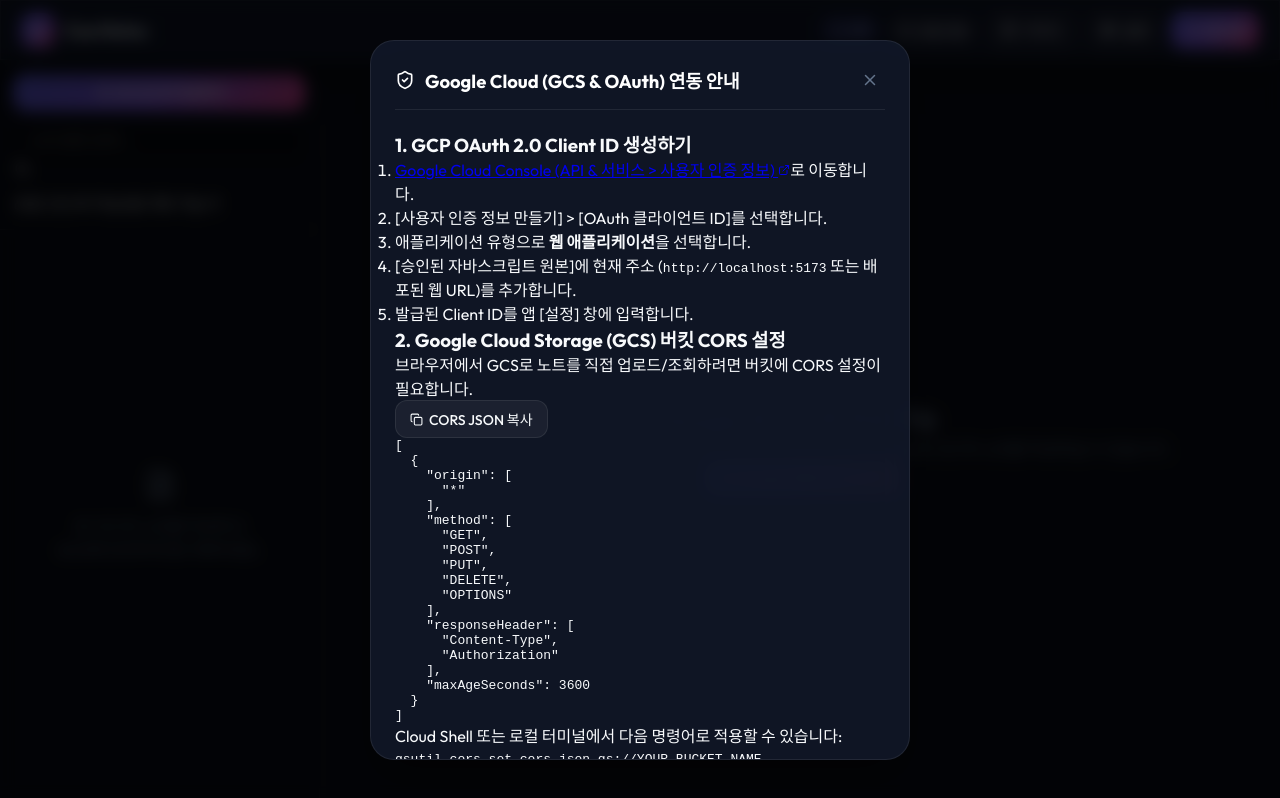
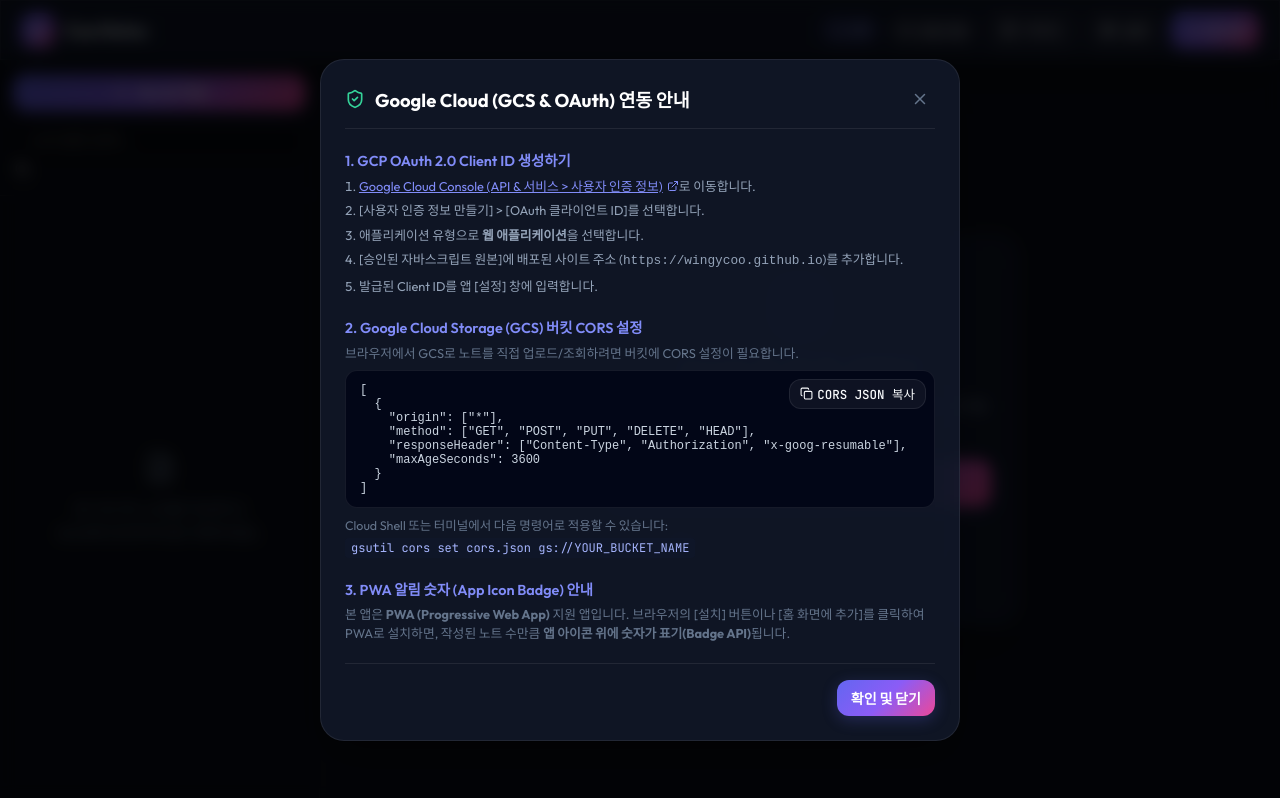
Before and after one commit to wingycoo/cue, a React (Vite) app: page / in a window 1280 px wide. Both pictures are taken after a click on the button "가이드". Built offline with nearby package versions, Linux system fonts and the light colour scheme.

Commit message:
fix(ui): eliminate unstyled Tailwind classes, fix PC and mobile layout, add semantic CSS for auth notices and login hero screen

```diff
--- a/src/components/Editor.tsx
+++ b/src/components/Editor.tsx
@@ -140,22 +140,27 @@
   if (!isLoggedIn && !note) {
     return (
       <div className="editor-workspace empty-state">
-        <div className="p-8 rounded-3xl bg-indigo-500/10 border border-indigo-500/25 max-w-md mx-4 text-center shadow-2xl backdrop-blur-xl">
-          <div className="w-16 h-16 rounded-2xl bg-indigo-500/20 text-indigo-400 mx-auto mb-4 flex items-center justify-center shadow-lg shadow-indigo-500/15">
-            <Lock size={32} />
+        <div className="login-hero-card glass-panel">
+          <div className="login-hero-icon">
+            <Lock size={30} />
           </div>
-          <h2 className="text-xl font-bold text-white mb-2">Google 로그인 후 작성 가능</h2>
-          <p className="text-sm text-slate-300 mb-6 leading-relaxed">
-            동기화 오류를 방지하고 안전한 GCS 클라우드 실시간 저장을 위해 Google 로그인 후 노트를 작성하실 수 있습니다.
+          <h2 className="login-hero-title">Google 로그인 후 시작하기</h2>
+          <p className="login-hero-desc">
+            노트가 Google Cloud Storage에 안전하게 보관되고 모든 기기에서 실시간으로 동기화됩니다.
           </p>
           <button
             type="button"
-            className="glass-btn btn-primary w-full justify-center py-3 text-base shadow-lg"
+            className="glass-btn btn-primary login-hero-btn"
             onClick={onLogin}
           >
             <LogIn size={18} />
             <span>Google 계정으로 로그인</span>
           </button>
+          <div className="login-hero-badges">
+            <span className="login-badge">☁️ GCS 개인 버킷 저장</span>
+            <span className="login-badge">⚡ 실시간 자동 동기화</span>
+            <span className="login-badge">📱 모바일 PWA 지원</span>
+          </div>
         </div>
       </div>
     );
@@ -171,11 +176,11 @@
             <span>목록</span>
           </button>
         )}
-        <div className="p-6 rounded-full bg-indigo-500/10 text-indigo-400 mb-2">
-          <ImageIcon size={48} />
+        <div className="login-hero-icon">
+          <ImageIcon size={30} />
         </div>
-        <h2 className="text-xl font-semibold text-slate-200">선택된 노트가 없습니다</h2>
-        <p className="text-sm text-slate-400 max-w-sm">
+        <h2 className="login-hero-title">선택된 노트가 없습니다</h2>
+        <p className="login-hero-desc">
           목록에서 노트를 선택하거나 [새 노트 작성] 버튼을 클릭하여 작성을 시작하세요.
         </p>
       </div>
@@ -237,18 +242,18 @@
     <div className="editor-workspace">
       {/* Read-only login banner if viewing note without login */}
       {!isLoggedIn && (
-        <div className="p-3 mx-4 mt-3 rounded-xl bg-amber-500/10 border border-amber-500/25 text-xs text-amber-200 flex items-center justify-between">
-          <span className="flex items-center gap-1.5 font-medium">
-            <Lock size={13} className="shrink-0" />
-            <span>읽기 전용 모드입니다. 노트를 편집하거나 새로 작성하려면 Google 로그인이 필요합니다.</span>
-          </span>
+        <div className="auth-notice-bar">
+          <div className="auth-notice-text">
+            <Lock size={14} className="shrink-0" />
+            <span>읽기 전용 모드입니다. 노트를 편집하려면 Google 로그인이 필요합니다.</span>
+          </div>
           <button
             type="button"
-            className="glass-btn btn-primary text-xs py-1 px-3 ml-2 shrink-0"
+            className="glass-btn btn-primary btn-sm shrink-0"
             onClick={onLogin}
           >
             <LogIn size={13} />
-            <span>로그인하기</span>
+            <span>로그인</span>
           </button>
         </div>
       )}
@@ -267,15 +272,26 @@
               <span>목록</span>
             </button>
           )}
-          <span className="text-xs text-slate-400 font-medium">
+          <span className="note-date-text">
             마지막 수정: {formatDate(note.updatedAt)}
           </span>
         </div>
 
         <div className="editor-header-actions">
+          {!isLoggedIn && (
+            <button
+              type="button"
+              className="glass-btn btn-primary btn-sm"
+              onClick={onLogin}
+              title="Google 로그인하여 편집"
+            >
+              <LogIn size={14} />
+              <span className="btn-label-desktop">로그인</span>
+            </button>
+          )}
           <button
             type="button"
-            className={`glass-btn ${copied ? 'text-emerald-400 border-emerald-500/40 bg-emerald-500/10' : ''}`}
+            className={`glass-btn ${copied ? 'btn-copied' : ''}`}
             onClick={handleCopyContent}
             title="노트 전체 텍스트 복사"
           >
@@ -284,7 +300,7 @@
           </button>
           <button
             type="button"
-            className={`glass-btn ${note.pinned ? 'text-indigo-400 border-indigo-500/40 bg-indigo-500/10' : ''}`}
+            className={`glass-btn ${note.pinned ? 'btn-pinned' : ''}`}
             onClick={() => onTogglePin(note.id)}
             title={note.pinned ? '고정 해제' : '상단 고정'}
           >
@@ -293,7 +309,7 @@
           </button>
           <button
             type="button"
-            className="glass-btn hover:text-rose-400 hover:border-rose-500/40"
+            className="glass-btn btn-delete"
             onClick={() => onDeleteNote(note.id)}
             title="노트 삭제"
           >
@@ -307,7 +323,7 @@
         <div className="editor-toolbar">
           <button
             type="button"
-            className={`icon-btn ${editor.isActive('bold') ? 'text-indigo-400 bg-white/10' : ''}`}
+            className={`icon-btn ${editor.isActive('bold') ? 'active' : ''}`}
             onClick={() => editor.chain().focus().toggleBold().run()}
             title="굵게"
           >
@@ -315,7 +331,7 @@
           </button>
           <button
             type="button"
-            className={`icon-btn ${editor.isActive('italic') ? 'text-indigo-400 bg-white/10' : ''}`}
+            className={`icon-btn ${editor.isActive('italic') ? 'active' : ''}`}
             onClick={() => editor.chain().focus().toggleItalic().run()}
             title="기울임"
           >
@@ -323,7 +339,7 @@
           </button>
           <button
             type="button"
-            className={`icon-btn ${editor.isActive('strike') ? 'text-indigo-400 bg-white/10' : ''}`}
+            className={`icon-btn ${editor.isActive('strike') ? 'active' : ''}`}
             onClick={() => editor.chain().focus().toggleStrike().run()}
             title="취소선"
           >
@@ -331,7 +347,7 @@
           </button>
           <button
             type="button"
-            className={`icon-btn ${editor.isActive('code') ? 'text-indigo-400 bg-white/10' : ''}`}
+            className={`icon-btn ${editor.isActive('code') ? 'active' : ''}`}
             onClick={() => editor.chain().focus().toggleCode().run()}
             title="인라인 코드"
           >
@@ -342,7 +358,7 @@
 
           <button
             type="button"
-            className={`icon-btn ${editor.isActive('heading', { level: 1 }) ? 'text-indigo-400 bg-white/10' : ''}`}
+            className={`icon-btn ${editor.isActive('heading', { level: 1 }) ? 'active' : ''}`}
             onClick={() => editor.chain().focus().toggleHeading({ level: 1 }).run()}
             title="제목 1"
           >
@@ -350,7 +366,7 @@
           </button>
           <button
             type="button"
-            className={`icon-btn ${editor.isActive('heading', { level: 2 }) ? 'text-indigo-400 bg-white/10' : ''}`}
+            className={`icon-btn ${editor.isActive('heading', { level: 2 }) ? 'active' : ''}`}
             onClick={() => editor.chain().focus().toggleHeading({ level: 2 }).run()}
             title="제목 2"
           >
@@ -361,7 +377,7 @@
 
           <button
             type="button"
-            className={`icon-btn ${editor.isActive('bulletList') ? 'text-indigo-400 bg-white/10' : ''}`}
+            className={`icon-btn ${editor.isActive('bulletList') ? 'active' : ''}`}
             onClick={() => editor.chain().focus().toggleBulletList().run()}
             title="글머리 기호 목록"
           >
@@ -369,7 +385,7 @@
           </button>
           <button
             type="button"
-            className={`icon-btn ${editor.isActive('orderedList') ? 'text-indigo-400 bg-white/10' : ''}`}
+            className={`icon-btn ${editor.isActive('orderedList') ? 'active' : ''}`}
             onClick={() => editor.chain().focus().toggleOrderedList().run()}
             title="번호 매기기 목록"
           >
@@ -377,7 +393,7 @@
           </button>
           <button
             type="button"
-            className={`icon-btn ${editor.isActive('codeBlock') ? 'text-indigo-400 bg-white/10' : ''}`}
+            className={`icon-btn ${editor.isActive('codeBlock') ? 'active' : ''}`}
             onClick={() => editor.chain().focus().toggleCodeBlock().run()}
             title="코드 블록"
           >
@@ -385,7 +401,7 @@
           </button>
           <button
             type="button"
-            className={`icon-btn ${editor.isActive('blockquote') ? 'text-indigo-400 bg-white/10' : ''}`}
+            className={`icon-btn ${editor.isActive('blockquote') ? 'active' : ''}`}
             onClick={() => editor.chain().focus().toggleBlockquote().run()}
             title="인용구"
           >
@@ -403,7 +419,8 @@
           />
           <button
             type="button"
-            className="icon-btn text-indigo-400 hover:bg-indigo-500/20 shrink-0"
+            className="icon-btn"
+            style={{ color: '#818cf8' }}
             onClick={() => fileInputRef.current?.click()}
             title="이미지 파일 첨부"
           >
--- a/src/components/GuideModal.tsx
+++ b/src/components/GuideModal.tsx
@@ -1,5 +1,5 @@
 import React, { useState } from 'react';
-import { X, Copy, Check, ExternalLink, ShieldCheck } from 'lucide-react';
+import { X, ShieldCheck, Copy, Check, ExternalLink } from 'lucide-react';
 
 interface GuideModalProps {
   isOpen: boolean;
@@ -11,18 +11,14 @@
 
   if (!isOpen) return null;
 
-  const corsJson = JSON.stringify(
-    [
-      {
-        origin: ['*'],
-        method: ['GET', 'POST', 'PUT', 'DELETE', 'OPTIONS'],
-        responseHeader: ['Content-Type', 'Authorization'],
-        maxAgeSeconds: 3600,
-      },
-    ],
-    null,
-    2
-  );
+  const corsJson = `[
+  {
+    "origin": ["*"],
+    "method": ["GET", "POST", "PUT", "DELETE", "HEAD"],
+    "responseHeader": ["Content-Type", "Authorization", "x-goog-resumable"],
+    "maxAgeSeconds": 3600
+  }
+]`;
 
   const copyCors = () => {
     navigator.clipboard.writeText(corsJson);
@@ -32,10 +28,10 @@
 
   return (
     <div className="modal-overlay" onClick={onClose}>
-      <div className="modal-content glass-panel max-w-2xl" onClick={(e) => e.stopPropagation()}>
+      <div className="modal-content glass-panel" style={{ maxWidth: '640px' }} onClick={(e) => e.stopPropagation()}>
         <div className="modal-header">
           <div className="modal-title">
-            <ShieldCheck size={20} className="text-emerald-400 shrink-0" />
+            <ShieldCheck size={20} className="shrink-0" style={{ color: '#34d399' }} />
             <span>Google Cloud (GCS & OAuth) 연동 안내</span>
           </div>
           <button type="button" className="icon-btn shrink-0" onClick={onClose} aria-label="닫기">
@@ -43,28 +39,28 @@
           </button>
         </div>
 
-        <div className="space-y-6 text-sm text-slate-300">
+        <div style={{ display: 'flex', flexDirection: 'column', gap: '20px', fontSize: '0.85rem', color: 'var(--text-secondary)' }}>
           {/* Step 1 */}
           <div>
-            <h3 className="font-semibold text-indigo-400 mb-1 flex items-center gap-2">
+            <h3 style={{ fontWeight: 600, color: '#818cf8', marginBottom: '6px', display: 'flex', alignItems: 'center', gap: '6px', fontSize: '0.9rem' }}>
               1. GCP OAuth 2.0 Client ID 생성하기
             </h3>
-            <ol className="list-decimal list-inside space-y-1 text-slate-300 text-xs leading-relaxed">
+            <ol style={{ listStyle: 'decimal inside', lineHeight: '1.6', fontSize: '0.8rem', display: 'flex', flexDirection: 'column', gap: '4px' }}>
               <li>
                 <a
                   href="https://console.cloud.google.com/apis/credentials"
                   target="_blank"
                   rel="noreferrer"
-                  className="text-indigo-400 underline inline-flex items-center gap-1"
+                  style={{ color: '#818cf8', textDecoration: 'underline', display: 'inline-flex', alignItems: 'center', gap: '4px' }}
                 >
-                  Google Cloud Console (API & 서비스 &gt; 사용자 인증 정보) <ExternalLink size={12} />
+                  Google Cloud Console (API &amp; 서비스 &gt; 사용자 인증 정보) <ExternalLink size={12} />
                 </a>
                 로 이동합니다.
               </li>
               <li>[사용자 인증 정보 만들기] &gt; [OAuth 클라이언트 ID]를 선택합니다.</li>
               <li>애플리케이션 유형으로 <strong>웹 애플리케이션</strong>을 선택합니다.</li>
               <li>
-                [승인된 자바스크립트 원본]에 현재 주소 (<code>http://localhost:5173</code> 또는 배포된 웹 URL)를 추가합니다.
+                [승인된 자바스크립트 원본]에 배포된 사이트 주소 (<code>https://wingycoo.github.io</code>)를 추가합니다.
               </li>
               <li>발급된 Client ID를 앱 [설정] 창에 입력합니다.</li>
             </ol>
@@ -72,27 +68,28 @@
 
           {/* Step 2 */}
           <div>
-            <h3 className="font-semibold text-indigo-400 mb-1 flex items-center gap-2">
+            <h3 style={{ fontWeight: 600, color: '#818cf8', marginBottom: '6px', display: 'flex', alignItems: 'center', gap: '6px', fontSize: '0.9rem' }}>
               2. Google Cloud Storage (GCS) 버킷 CORS 설정
             </h3>
-            <p className="text-xs text-slate-400 mb-2">
+            <p style={{ fontSize: '0.8rem', color: 'var(--text-muted)', marginBottom: '8px' }}>
               브라우저에서 GCS로 노트를 직접 업로드/조회하려면 버킷에 CORS 설정이 필요합니다.
             </p>
-            <div className="relative bg-slate-950 p-3 rounded-lg border border-white/10 font-mono text-xs text-slate-300">
+            <div className="code-block-wrapper">
               <button
                 type="button"
-                className="glass-btn text-xs absolute top-2 right-2 py-1 px-2"
+                className="glass-btn btn-sm"
+                style={{ position: 'absolute', top: '8px', right: '8px' }}
                 onClick={copyCors}
               >
-                {copiedCors ? <Check size={13} className="text-emerald-400" /> : <Copy size={13} />}
+                {copiedCors ? <Check size={13} style={{ color: '#34d399' }} /> : <Copy size={13} />}
                 <span>{copiedCors ? '복사됨' : 'CORS JSON 복사'}</span>
               </button>
-              <pre className="overflow-x-auto">{corsJson}</pre>
+              <pre style={{ overflowX: 'auto', margin: 0 }}>{corsJson}</pre>
             </div>
-            <p className="text-xs text-slate-400 mt-2">
-              Cloud Shell 또는 로컬 터미널에서 다음 명령어로 적용할 수 있습니다:
+            <p style={{ fontSize: '0.78rem', color: 'var(--text-muted)', marginTop: '8px' }}>
+              Cloud Shell 또는 터미널에서 다음 명령어로 적용할 수 있습니다:
               <br />
-              <code className="text-indigo-300 bg-slate-900 px-1 py-0.5 rounded">
+              <code className="code-inline" style={{ marginTop: '4px', display: 'inline-block' }}>
                 gsutil cors set cors.json gs://YOUR_BUCKET_NAME
               </code>
             </p>
@@ -100,16 +97,16 @@
 
           {/* Step 3 */}
           <div>
-            <h3 className="font-semibold text-indigo-400 mb-1 flex items-center gap-2">
+            <h3 style={{ fontWeight: 600, color: '#818cf8', marginBottom: '6px', display: 'flex', alignItems: 'center', gap: '6px', fontSize: '0.9rem' }}>
               3. PWA 알림 숫자 (App Icon Badge) 안내
             </h3>
-            <p className="text-xs text-slate-400 leading-relaxed">
-              본 앱은 **PWA (Progressive Web App)** 지원 앱입니다. 브라우저 주소창의 [설치] 버튼이나 [홈 화면에 추가]를 클릭하여 PWA로 설치하면, 작성된 노트 수만큼 **앱 아이콘 위에 숫자가 표기(Badge API)**됩니다.
+            <p style={{ fontSize: '0.8rem', color: 'var(--text-muted)', lineHeight: '1.5' }}>
+              본 앱은 <strong>PWA (Progressive Web App)</strong> 지원 앱입니다. 브라우저의 [설치] 버튼이나 [홈 화면에 추가]를 클릭하여 PWA로 설치하면, 작성된 노트 수만큼 <strong>앱 아이콘 위에 숫자가 표기(Badge API)</strong>됩니다.
             </p>
           </div>
         </div>
 
-        <div className="flex justify-end pt-4 border-t border-white/10 mt-6">
+        <div style={{ display: 'flex', justifyContent: 'flex-end', paddingTop: '16px', borderTop: '1px solid var(--border-color)', marginTop: '20px' }}>
           <button type="button" className="glass-btn btn-primary" onClick={onClose}>
             확인 및 닫기
           </button>
--- a/src/components/Sidebar.tsx
+++ b/src/components/Sidebar.tsx
@@ -1,5 +1,5 @@
 import React from 'react';
-import { Plus, Search, Pin, Trash2, FileText, Lock, LogIn } from 'lucide-react';
+import { Plus, Search, Pin, Trash2, FileText } from 'lucide-react';
 import type { Note } from '../types';
 
 interface SidebarProps {
@@ -109,10 +109,10 @@
           type="button"
           className="glass-btn btn-primary w-full justify-center"
           onClick={handleCreateClick}
-          title={isLoggedIn ? '새 노트 작성' : '구글 로그인 후 새 노트 작성'}
+          title="새 노트 작성"
         >
-          {isLoggedIn ? <Plus size={18} /> : <LogIn size={18} />}
-          <span>{isLoggedIn ? '새 노트 작성' : '로그인 후 작성하기'}</span>
+          <Plus size={18} />
+          <span>새 노트 작성</span>
         </button>
 
         <div className="relative">
@@ -128,20 +128,6 @@
             className="absolute left-3 top-1/2 -translate-y-1/2 text-slate-400"
           />
         </div>
-
-        {!isLoggedIn && (
-          <div
-            className="p-2.5 rounded-xl bg-indigo-500/10 border border-indigo-500/25 text-xs text-indigo-300 flex items-center justify-between cursor-pointer hover:bg-indigo-500/20 transition"
-            onClick={onLogin}
-            title="클릭하여 구글 로그인"
-          >
-            <span className="flex items-center gap-1.5 font-medium">
-              <Lock size={13} />
-              <span>로그인 후 작성/동기화 가능</span>
-            </span>
-            <LogIn size={14} className="shrink-0 text-indigo-400" />
-          </div>
-        )}
       </div>
 
       <div className="note-list-scroll">
--- a/src/index.css
+++ b/src/index.css
@@ -321,12 +321,19 @@
   font-size: 0.95rem;
   color: var(--text-primary);
   margin-bottom: 4px;
-  white-space: nowrap;
-  overflow: hidden;
-  text-overflow: ellipsis;
   display: flex;
   align-items: center;
   justify-content: space-between;
+  gap: 8px;
+  min-width: 0;
+}
+
+.truncate {
+  overflow: hidden;
+  text-overflow: ellipsis;
+  white-space: nowrap;
+  min-width: 0;
+  flex: 1;
 }
 
 .note-card-snippet {
@@ -576,6 +583,194 @@
   padding: 30px;
 }
 
+/* Note Date Text in Editor Header */
+.note-date-text {
+  font-size: 0.78rem;
+  color: var(--text-muted);
+  font-weight: 500;
+  white-space: nowrap;
+}
+
+/* Glass button variants */
+.glass-btn.btn-sm {
+  padding: 5px 10px;
+  font-size: 0.78rem;
+  gap: 4px;
+}
+
+.glass-btn.btn-copied {
+  color: var(--success-color);
+  border-color: rgba(16, 185, 129, 0.4);
+  background: rgba(16, 185, 129, 0.1);
+}
+
+.glass-btn.btn-pinned {
+  color: #a5b4fc;
+  border-color: rgba(99, 102, 241, 0.4);
+  background: rgba(99, 102, 241, 0.12);
+}
+
+.glass-btn.btn-delete:hover {
+  color: var(--danger-color);
+  border-color: rgba(239, 68, 68, 0.4);
+  background: rgba(239, 68, 68, 0.1);
+}
+
+.icon-btn.active {
+  color: #a5b4fc;
+  background: rgba(255, 255, 255, 0.12);
+}
+
+/* Auth Notice Bar (Read-only notice inside editor) */
+.auth-notice-bar {
+  display: flex;
+  align-items: center;
+  justify-content: space-between;
+  gap: 12px;
+  margin: 12px 20px 0 20px;
+  padding: 10px 16px;
+  background: rgba(245, 158, 11, 0.08);
+  border: 1px solid rgba(245, 158, 11, 0.25);
+  border-radius: var(--radius-md);
+  color: #fef3c7;
+  font-size: 0.82rem;
+  flex-shrink: 0;
+  backdrop-filter: blur(8px);
+}
+
+.auth-notice-text {
+  display: flex;
+  align-items: center;
+  gap: 8px;
+  line-height: 1.4;
+}
+
+/* Login Hero Screen (When not logged in) */
+.login-hero-card {
+  max-width: 440px;
+  width: 100%;
+  margin: 0 16px;
+  padding: 36px 28px;
+  text-align: center;
+  border-radius: var(--radius-xl);
+  display: flex;
+  flex-direction: column;
+  align-items: center;
+  gap: 14px;
+}
+
+.login-hero-icon {
+  width: 64px;
+  height: 64px;
+  border-radius: 20px;
+  background: rgba(99, 102, 241, 0.15);
+  border: 1px solid rgba(99, 102, 241, 0.3);
+  color: #818cf8;
+  display: flex;
+  align-items: center;
+  justify-content: center;
+  box-shadow: 0 8px 24px var(--accent-glow);
+  margin-bottom: 4px;
+}
+
+.login-hero-title {
+  font-size: 1.35rem;
+  font-weight: 700;
+  color: var(--text-primary);
+  letter-spacing: -0.01em;
+}
+
+.login-hero-desc {
+  font-size: 0.88rem;
+  color: var(--text-secondary);
+  line-height: 1.55;
+  margin-bottom: 6px;
+}
+
+.login-hero-btn {
+  width: 100%;
+  padding: 12px 20px;
+  font-size: 0.95rem;
+  font-weight: 600;
+  box-shadow: 0 4px 16px var(--accent-glow);
+}
+
+.login-hero-badges {
+  display: flex;
+  flex-wrap: wrap;
+  justify-content: center;
+  gap: 8px;
+  margin-top: 8px;
+}
+
+.login-badge {
+  font-size: 0.75rem;
+  padding: 4px 10px;
+  border-radius: 20px;
+  background: rgba(255, 255, 255, 0.04);
+  border: 1px solid var(--border-color);
+  color: var(--text-muted);
+}
+
+/* Error Modal Boxes */
+.error-box {
+  padding: 14px 16px;
+  border-radius: var(--radius-md);
+  background: rgba(239, 68, 68, 0.1);
+  border: 1px solid rgba(239, 68, 68, 0.25);
+  color: #fecdd3;
+  font-size: 0.82rem;
+  line-height: 1.5;
+  white-space: pre-line;
+}
+
+.help-box {
+  padding: 14px 16px;
+  border-radius: var(--radius-md);
+  background: rgba(19, 27, 46, 0.7);
+  border: 1px solid var(--border-color);
+  margin-top: 12px;
+}
+
+.help-box-title {
+  font-size: 0.82rem;
+  font-weight: 600;
+  color: var(--text-primary);
+  margin-bottom: 8px;
+  display: flex;
+  align-items: center;
+  gap: 6px;
+}
+
+.help-box-list {
+  list-style: decimal inside;
+  font-size: 0.78rem;
+  color: var(--text-secondary);
+  line-height: 1.65;
+}
+
+/* Guide Modal Code Boxes */
+.code-block-wrapper {
+  position: relative;
+  background: #020617;
+  padding: 12px 14px;
+  border-radius: var(--radius-md);
+  border: 1px solid var(--border-color);
+  font-family: 'JetBrains Mono', monospace;
+  font-size: 0.75rem;
+  color: #cbd5e1;
+  overflow-x: auto;
+}
+
+.code-inline {
+  color: #a5b4fc;
+  background: rgba(15, 23, 42, 0.8);
+  padding: 2px 6px;
+  border-radius: 4px;
+  font-family: 'JetBrains Mono', monospace;
+  font-size: 0.75rem;
+}
+
 /* ====================================================
    MOBILE RESPONSIVE MEDIA QUERIES (max-width: 768px)
    ==================================================== */
@@ -654,6 +849,21 @@
     gap: 8px;
   }
 
+  .auth-notice-bar {
+    margin: 8px 10px 0 10px;
+    padding: 8px 12px;
+    font-size: 0.75rem;
+    gap: 8px;
+  }
+
+  .login-hero-card {
+    padding: 26px 18px;
+  }
+
+  .login-hero-title {
+    font-size: 1.2rem;
+  }
+
   .title-input {
     font-size: 1.2rem;
   }
```
Also changed, not shown: src/components/ErrorModal.tsx (+10 -10 lines), src/hooks/useNotes.ts (+8 -1 lines).
